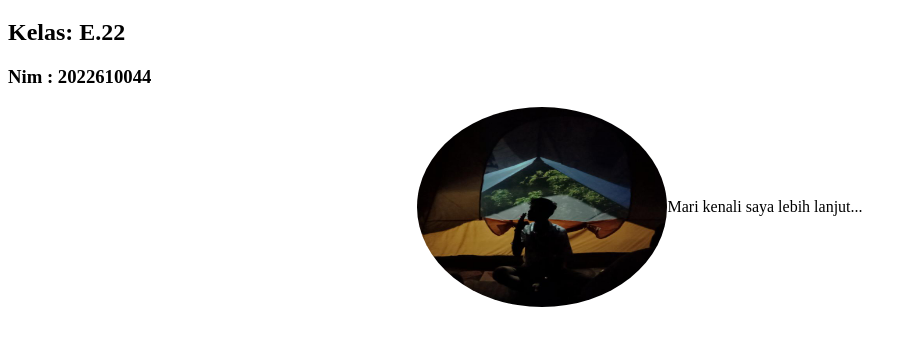
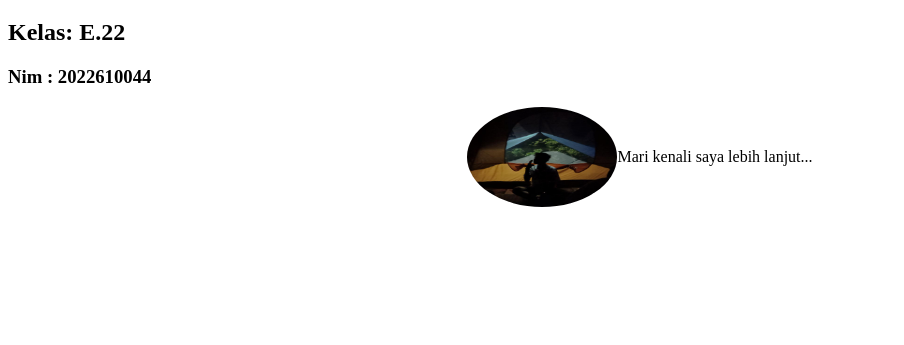
Before and after one commit to saptaekaputra/html-fortofolio, a plain HTML site: page identitas.html in a window 1280 px wide. Shown: the part 61-406 px from the top of the page, without its empty margins (0-904 px from the left). Drawn offline with Linux system fonts and the light colour scheme.

Commit message:
Update identitas.html

```diff
--- a/identitas.html
+++ b/identitas.html
@@ -21,7 +21,7 @@
    <h2>  Kelas: E.22</h2>
    <h3>  Nim  : 2022610044</h3>
     <div class="gambar">
-    <img src="images.jpg" alt="Profil Saya"width="250px" height="200 px" class="gambar"><br/>
+    <img src="images.jpg" alt="Profil Saya"width="150px" height="100 px" class="gambar"><br/>
     <p> Mari kenali saya lebih lanjut...</p>
     </div>
 </body>
```
